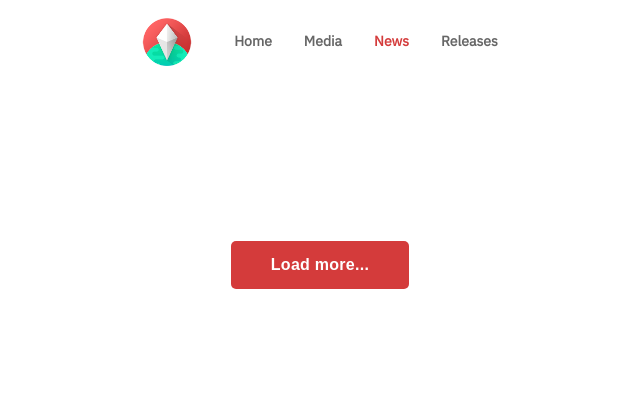
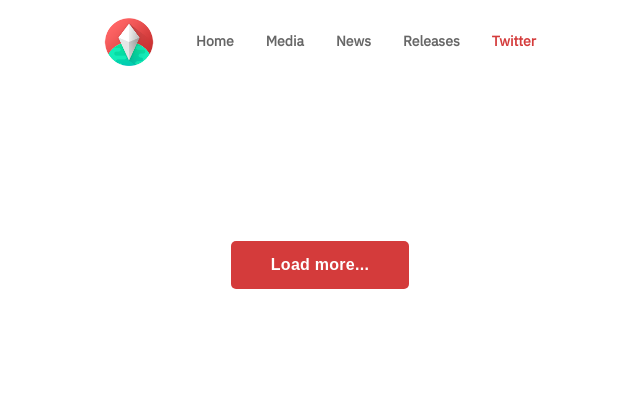
Before and after one commit to nebuIr/atlasapp.info, a PHP site: page /pages/twitter.php in a window 1280 px wide. Shown: the top 420 px of the page, without its empty margins (320-960 px from the left). Run offline with PHP 8.4, Linux system fonts and the light colour scheme; data that the repository does not hold is empty; some libraries are stand-ins or nearby versions.

Commit message:
update twitter

```diff
--- a/functions/twitter/getTwitter.php
+++ b/functions/twitter/getTwitter.php
@@ -20,7 +20,7 @@ class getTwitter
     {
         foreach ($this->getJson() as $item) {
             $twitter_uri = $item["uri"];
-            $twitter_timestamp_orig = $item["timestamp"];
+            $twitter_timestamp = $item["timestamp"];
             $twitter_username = $item["username"];
             $twitter_fullname = $item["fullname"];
             $twitter_author = $item["author"];
@@ -29,7 +29,6 @@ class getTwitter
             $twitter_title = $item["title"];
             $twitter_content = $item["content"];
             $twitter_enclosures = $item["enclosures"];
-            $twitter_timestamp = date('F d\, Y \a\t h:iA', $twitter_timestamp_orig);
             echo "
             <a  style='text-decoration: none; color: inherit' href='$twitter_uri'>
                 <div class='news'>
@@ -92,13 +91,29 @@ class getTwitter
 
         if (mysqli_num_rows($data) > 0) {
             while ($row = mysqli_fetch_assoc($data)) {
+                $twitter_uri = $row["uri"];
+                $twitter_timestamp = $row["timestamp"];
+                $twitter_username = $row["username"];
+                $twitter_fullname = $row["fullname"];
+                $twitter_avatar = $row["avatar"];
+                $twitter_title = $row["title"];
+                $twitter_enclosures = $row["enclosures"];
                 echo "
-                <a  style='text-decoration: none; color: inherit' href=" . $row["uri"] . ">
-                    <div class='news'>
-                        <img alt='news image' class='news-img' src=" . $row["enclosures"] . "><br>
-                        <h2 style='margin-bottom: 5px' class='nms news-text-padding-side'>" . $row["title"] . "</h2>
-                        <div class='text-small text-light news-text-padding-side'>" . $row["date"] . "</div><br>
-                        <div class='text-light news-text-padding-side news-text-padding-bottom'>" . $row["content"] . "</div><br>
+                <a  style='text-decoration: none; color: inherit' href='$twitter_uri'>
+                    <div class='twitter'>
+                        <div class='twitter-info'>
+                            <img alt='twitter avatar' class='twitter-avatar' src='$twitter_avatar'>
+                            <div class='twitter-info-content'>
+                                <div class='twitter-fullname'>$twitter_fullname</div>
+                                <div class='twitter-username text-small text-light'>$twitter_username</div>
+                                <div class='twitter-timestamp text-small text-light'>$twitter_timestamp</div><br>
+                            </div>
+                        </div>
+                        <div class='twitter-content'>$twitter_title</div><br>";
+                if ($twitter_enclosures != null) {
+                    echo "<img alt='twitter image' class='twitter-img' src='$twitter_enclosures'><br>";
+                }
+                    echo "
                     </div>
                 </a>";
             }
@@ -172,8 +187,8 @@ class getTwitter
             die("Connection failed: " . mysqli_connect_error());
         };
 
-        $sql_update = "UPDATE twitter SET uri='" . $item["uri"] . "', timestamp='" . $item["timestamp"] . "', username='" . $item["username"] . "', fullname='" . $item["fullname"] . "', author='" . $item["author"] . "', avatar='" . $item["avatar"] . "', twitter_id='" . $item["id"] . "', title='" . $item["title"] . "', content='" . $item["content"] . "', enclosures='" . $item["enclosures"] . "' WHERE twitter_id='" . $item["id"] . "'";
-        $sql_set = "INSERT INTO twitter(uri, timestamp, username, fullname, author, avatar, twitter_id, title, content, enclosures) VALUES('" . $item["uri"] . "', '" . $item["timestamp"] . "', '" . $item["username"] . "', '" . $item["fullname"] . "', '" . $item["author"] . "', '" . $item["avatar"] . "', '" . $item["id"] . "', '" . $item["title"] . "', '" . $item["content"] . "', '" . $item["enclosures"] . "')";
+        $sql_update = "UPDATE twitter SET uri='" . $item["uri"] . "', timestamp='" . $item["timestamp"] . "', username='" . $item["username"] . "', fullname='" . $item["fullname"] . "', author='" . $item["author"] . "', avatar='" . $item["avatar"] . "', twitter_id='" . $item["id"] . "', title='" . $item["title"] . "', content='" . $item["content"] . "', enclosures='" . implode($item["enclosures"]) . "' WHERE twitter_id='" . $item["id"] . "'";
+        $sql_set = "INSERT INTO twitter(uri, timestamp, username, fullname, author, avatar, twitter_id, title, content, enclosures) VALUES('" . $item["uri"] . "', '" . $item["timestamp"] . "', '" . $item["username"] . "', '" . $item["fullname"] . "', '" . $item["author"] . "', '" . $item["avatar"] . "', '" . $item["id"] . "', '" . $item["title"] . "', '" . $item["content"] . "', '" . implode($item["enclosures"]) . "')";
         mysqli_query($connect, $sql_update);
         mysqli_query($connect, $sql_set);
         var_dump(mysqli_error_list($connect));
@@ -193,7 +208,7 @@ class getTwitter
             die("Connection failed: " . mysqli_connect_error());
         };
 
-        $sql_set = "INSERT INTO twitter(uri, timestamp, username, fullname, author, avatar, twitter_id, title, content, enclosures) VALUES('" . $item["uri"] . "', '" . $item["timestamp"] . "', '" . $item["username"] . "', '" . $item["fullname"] . "', '" . $item["author"] . "', '" . $item["avatar"] . "', '" . $item["id"] . "', '" . $item["title"] . "', '" . $item["content"] . "', '" . $item["enclosures"] . "')";
+        $sql_set = "INSERT INTO twitter(uri, timestamp, username, fullname, author, avatar, twitter_id, title, content, enclosures) VALUES('" . $item["uri"] . "', '" . $item["timestamp"] . "', '" . $item["username"] . "', '" . $item["fullname"] . "', '" . $item["author"] . "', '" . $item["avatar"] . "', '" . $item["id"] . "', '" . $item["title"] . "', '" . $item["content"] . "', '" . implode($item["enclosures"]) . "')";
         mysqli_query($connect, $sql_set);
         var_dump(mysqli_error_list($connect));
         mysqli_close($connect);
@@ -212,7 +227,7 @@ class getTwitter
             die("Connection failed: " . mysqli_connect_error());
         };
 
-        $sql_update = "UPDATE twitter SET uri='" . $item["uri"] . "', timestamp='" . $item["timestamp"] . "', username='" . $item["username"] . "', fullname='" . $item["fullname"] . "', author='" . $item["author"] . "', avatar='" . $item["avatar"] . "', twitter_id='" . $item["id"] . "', title='" . $item["title"] . "', content='" . $item["content"] . "', enclosures='" . $item["enclosures"] . "' WHERE twitter_id='" . $item["id"] . "'";
+        $sql_update = "UPDATE twitter SET uri='" . $item["uri"] . "', timestamp='" . $item["timestamp"] . "', username='" . $item["username"] . "', fullname='" . $item["fullname"] . "', author='" . $item["author"] . "', avatar='" . $item["avatar"] . "', twitter_id='" . $item["id"] . "', title='" . $item["title"] . "', content='" . $item["content"] . "', enclosures='" . implode($item["enclosures"]) . "' WHERE twitter_id='" . $item["id"] . "'";
         mysqli_query($connect, $sql_update);
         var_dump(mysqli_error_list($connect));
         mysqli_close($connect);
--- a/index.php
+++ b/index.php
@@ -29,6 +29,7 @@
         <li><a href="pages/media.php">Media</a></li>
         <li><a href="pages/news.php">News</a></li>
         <li><a href="pages/releases.php">Releases</a></li>
+        <li><a href="pages/twitter.php">Twitter</a></li>
         <?php
         $agent = strtolower($_SERVER['HTTP_USER_AGENT']);
         if (stripos($agent, 'android') !== false) {
--- a/pages/media.php
+++ b/pages/media.php
@@ -27,6 +27,7 @@
         <li><a class="active" href="#">Media</a></li>
         <li><a href="news.php">News</a></li>
         <li><a href="releases.php">Releases</a></li>
+        <li><a href="twitter.php">Twitter</a></li>
         <?php
         $agent = strtolower($_SERVER['HTTP_USER_AGENT']);
         if (stripos($agent, 'android') !== false) {
--- a/pages/news.php
+++ b/pages/news.php
@@ -27,6 +27,7 @@
         <li><a href="media.php">Media</a></li>
         <li><a class="active" href="#">News</a></li>
         <li><a href="releases.php">Releases</a></li>
+        <li><a href="twitter.php">Twitter</a></li>
         <?php
         $agent = strtolower($_SERVER['HTTP_USER_AGENT']);
         if (stripos($agent, 'android') !== false) {
--- a/pages/releases.php
+++ b/pages/releases.php
@@ -27,6 +27,7 @@
         <li><a href="media.php">Media</a></li>
         <li><a href="news.php">News</a></li>
         <li><a class="active" href="#">Releases</a></li>
+        <li><a href="twitter.php">Twitter</a></li>
         <?php
         $agent = strtolower($_SERVER['HTTP_USER_AGENT']);
         if (stripos($agent, 'android') !== false) {
--- a/pages/twitter.php
+++ b/pages/twitter.php
@@ -25,8 +25,9 @@
         </li>
         <li><a href="../index.php">Home</a></li>
         <li><a href="media.php">Media</a></li>
-        <li><a class="active" href="#">News</a></li>
+        <li><a href="news.php">News</a></li>
         <li><a href="releases.php">Releases</a></li>
+        <li><a class="active" href="#">Twitter</a></li>
         <?php
         $agent = strtolower($_SERVER['HTTP_USER_AGENT']);
         if (stripos($agent, 'android') !== false) {
@@ -38,9 +39,9 @@
 <main>
     <div class="grid">
         <?php
-        include_once("../functions/news/getNews.php");
+        include_once("../functions/twitter/getTwitter.php");
         $urlPage = 1;
-        $News = new getNews();
+        $News = new getTwitter();
         $News->mainHtml($urlPage);
         ?>
         <?php
```
Also changed, not shown: assets/css/base.css (+45 -0 lines).
